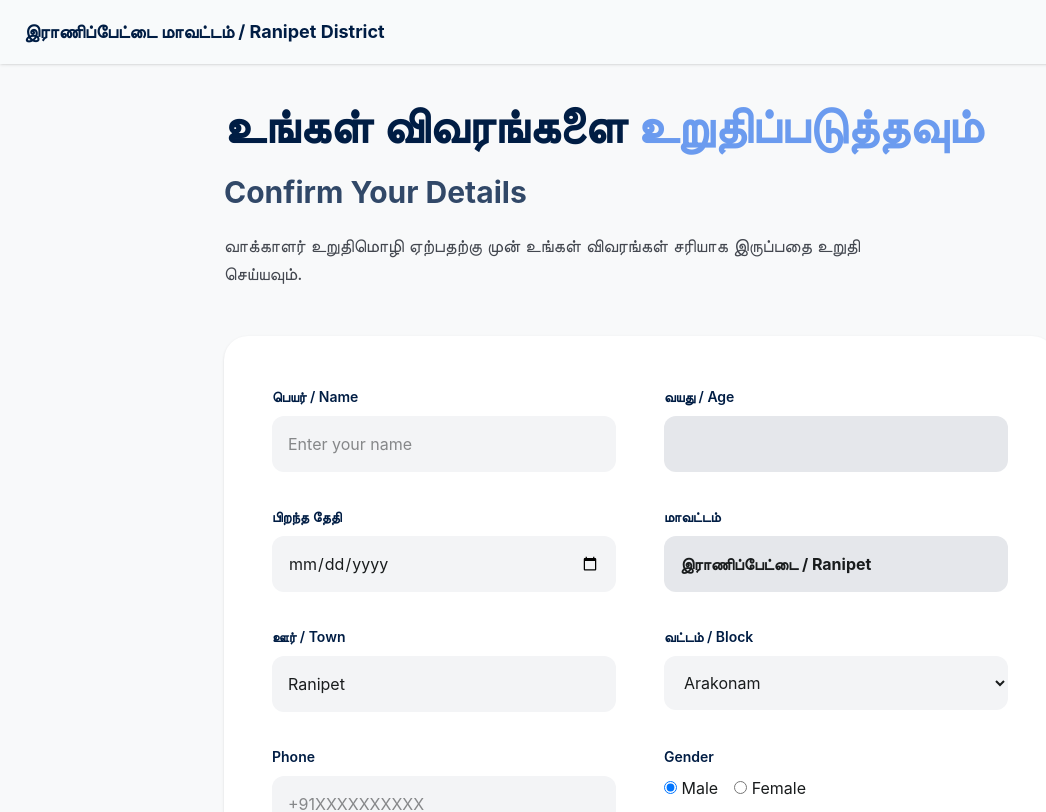
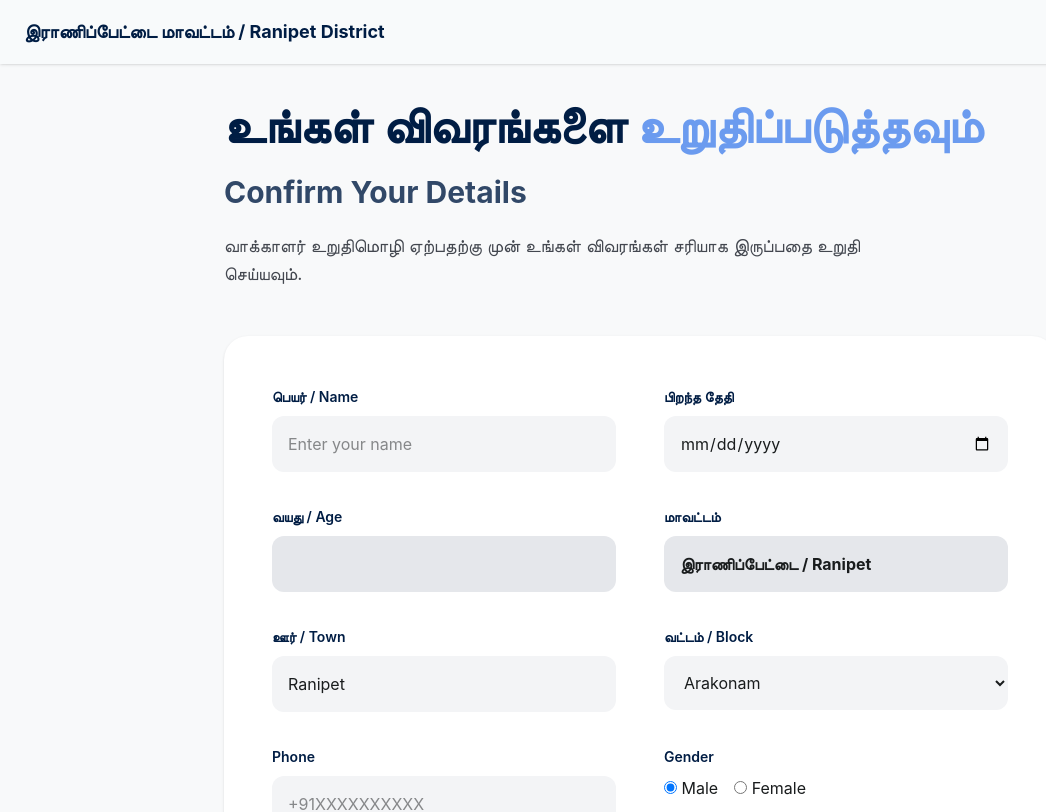
Before and after one commit to Dharunganesh/vote_pledge, a React (Vite) app: page /userDetails in a window 1280 px wide. Shown: the top 812 px of the page, without its empty margins (0-1046 px from the left). Built offline with nearby package versions, Linux system fonts and the light colour scheme; no server answers.

Commit message:
Update UserDetails.jsx

```diff
--- a/src/Pages/UserDetails.jsx
+++ b/src/Pages/UserDetails.jsx
@@ -137,12 +137,6 @@ export default function UserDetails() {
                 />
               </div>
 
-              {/* Age */}
-              <div>
-                <label className="text-sm font-semibold text-[#001d44]">வயது / Age</label>
-                <input value={age} readOnly className="w-full bg-gray-200 p-4 rounded-xl mt-2" />
-              </div>
-
               {/* DOB */}
               <div>
                 <label className="text-sm font-semibold text-[#001d44]">பிறந்த தேதி</label>
@@ -154,6 +148,12 @@ export default function UserDetails() {
                   className="w-full bg-gray-100 p-4 rounded-xl mt-2"
                   required
                 />
+              </div>
+
+              {/* Age */}
+              <div>
+                <label className="text-sm font-semibold text-[#001d44]">வயது / Age</label>
+                <input value={age} readOnly className="w-full bg-gray-200 p-4 rounded-xl mt-2" />
               </div>
 
               {/* District */}
```
